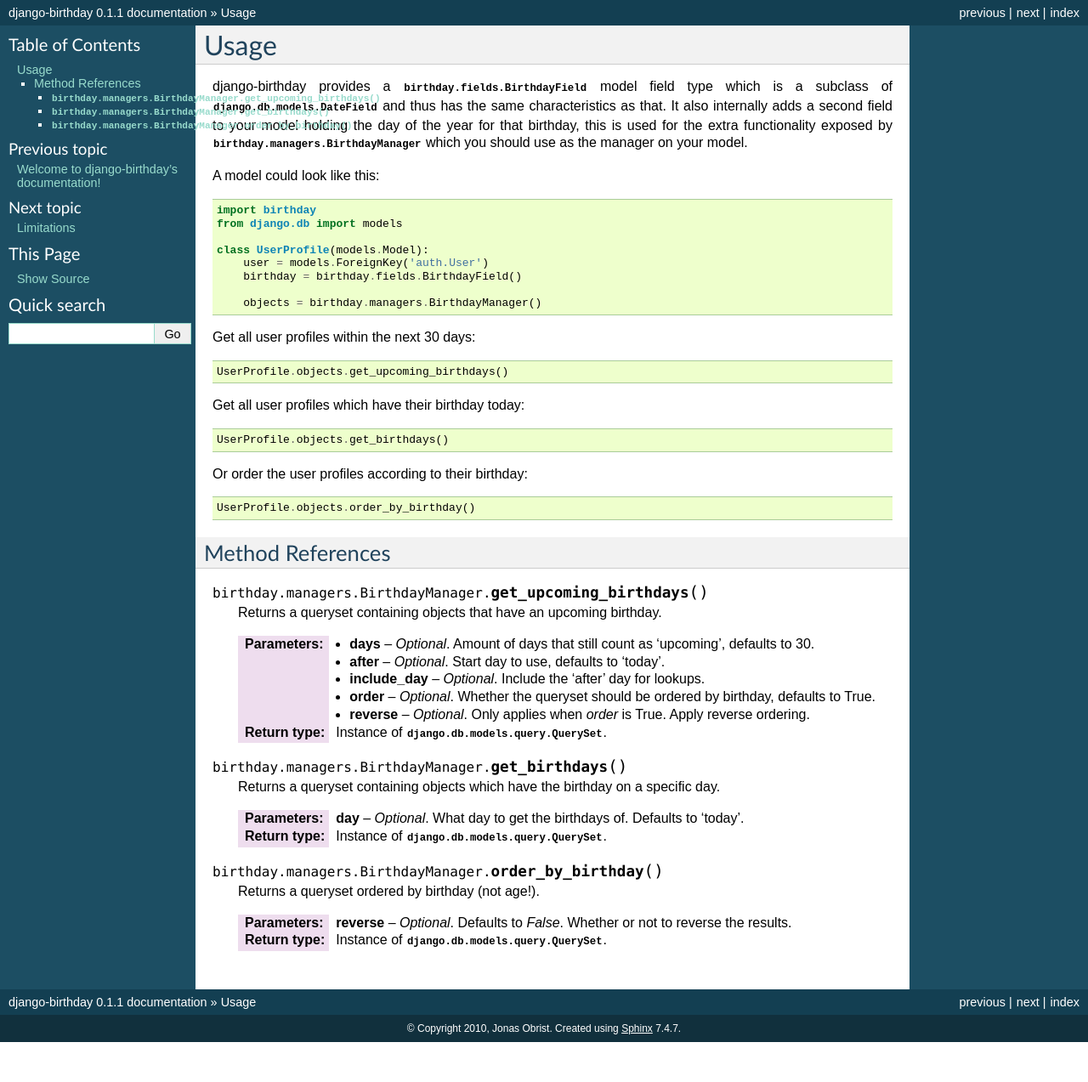
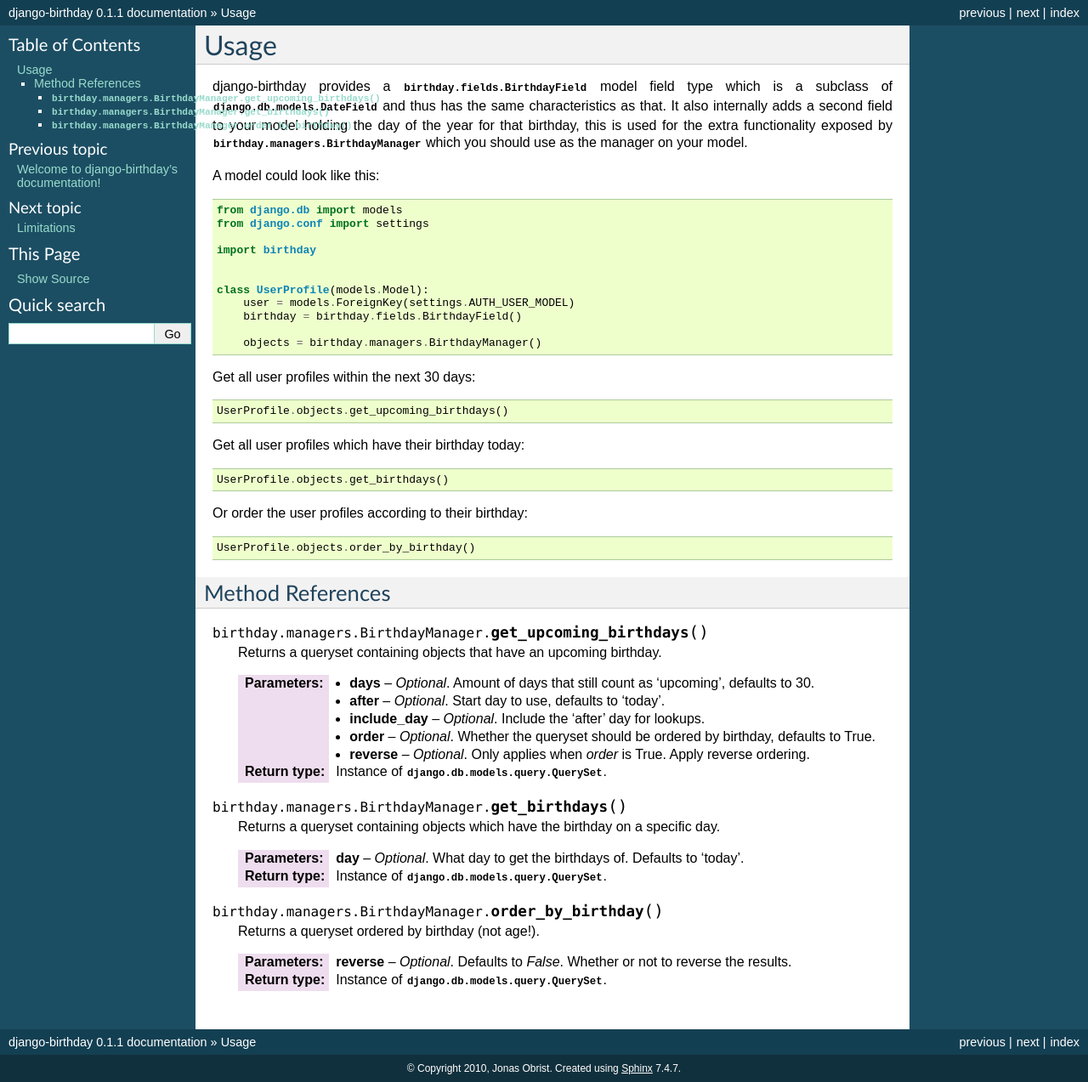
Before and after one commit to bashu/django-birthday, a Sphinx documentation site: the page built from docs/usage.rst, in a window 1280 px wide. Shown: the whole page at 85% size. Built offline with Sphinx 7.4.7, drawn with Linux system fonts in a browser that asks for light colours; before the commit the page ends 1226 px from its top, so only the background shows below that.

Commit message:
fixed example in docs

```diff
--- a/README.rst
+++ b/README.rst
@@ -41,12 +41,13 @@ A model could look like this:
 .. code-block:: python
 
     from django.db import models
+    from django.conf import settings
 
     import birthday
 
 
     class UserProfile(models.Model):
-        user = models.ForeignKey('auth.User')
+        user = models.ForeignKey(settings.AUTH_USER_MODEL)
         birthday = birthday.fields.BirthdayField()
 
         objects = birthday.managers.BirthdayManager()
--- a/docs/usage.rst
+++ b/docs/usage.rst
@@ -12,11 +12,14 @@ should use as the manager on your model.
 
 A model could look like this::
 
+    from django.db import models
+    from django.conf import settings
+
     import birthday
-    from django.db import models
+
 
     class UserProfile(models.Model):
-        user = models.ForeignKey('auth.User')
+        user = models.ForeignKey(settings.AUTH_USER_MODEL)
         birthday = birthday.fields.BirthdayField()
 
         objects = birthday.managers.BirthdayManager()
```
